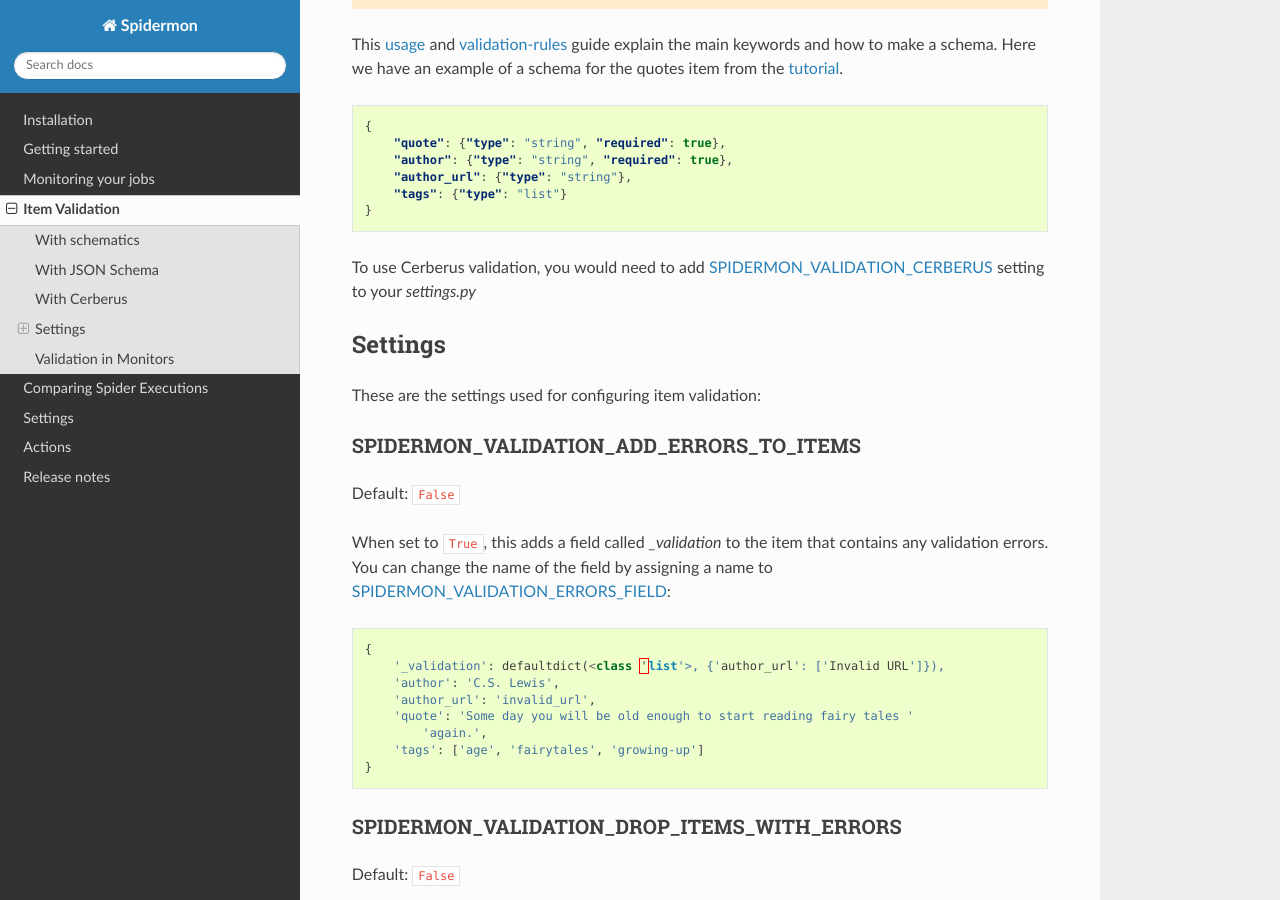
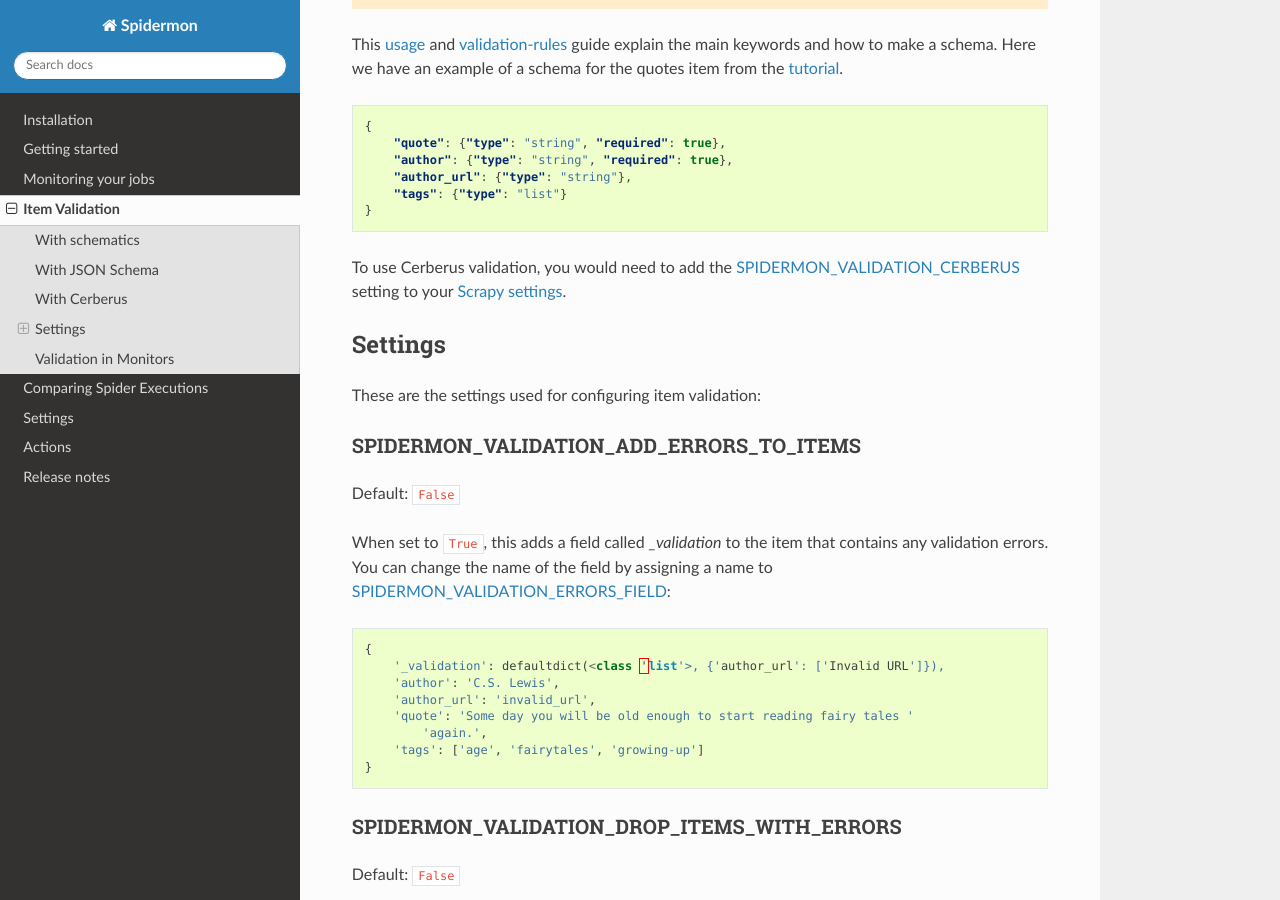
Before and after one commit to scrapinghub/spidermon, a Sphinx documentation site: the page built from docs/source/item-validation.rst, in a window 1280 px wide and 900 px high, scrolled down 2017 px. Built offline with Sphinx 7.4.7 and the Read the Docs theme 2.0.0, drawn with Linux system fonts in a browser that asks for light colours.

Commit message:
Changes implemented as suggested #1
Signed-off-by: Vipul Gupta (@vipulgupta2048) <vipulgupta2048@gmail.com>

```diff
--- a/docs/source/item-validation.rst
+++ b/docs/source/item-validation.rst
@@ -112,8 +112,8 @@
         "tags": {"type": "list"}
     }
 
-To use Cerberus validation, you would need to add
-:ref:`SPIDERMON_VALIDATION_CERBERUS` setting to your `settings.py`
+To use Cerberus validation, you would need to add the
+:ref:`SPIDERMON_VALIDATION_CERBERUS` setting to your `Scrapy settings`_.
 
 Settings
 --------
@@ -297,5 +297,6 @@
 .. _`schematics`: https://schematics.readthedocs.io/en/latest/
 .. _`schematics documentation`: https://schematics.readthedocs.io/en/latest/
 .. _`schematics models`: https://schematics.readthedocs.io/en/latest/usage/models.html
+.. _`Scrapy settings` : https://docs.scrapy.org/en/latest/topics/settings.html
 .. _`usage`: http://docs.python-cerberus.org/en/latest/usage.html
 .. _`validation-rules`: http://docs.python-cerberus.org/en/latest/validation-rules.html
```
